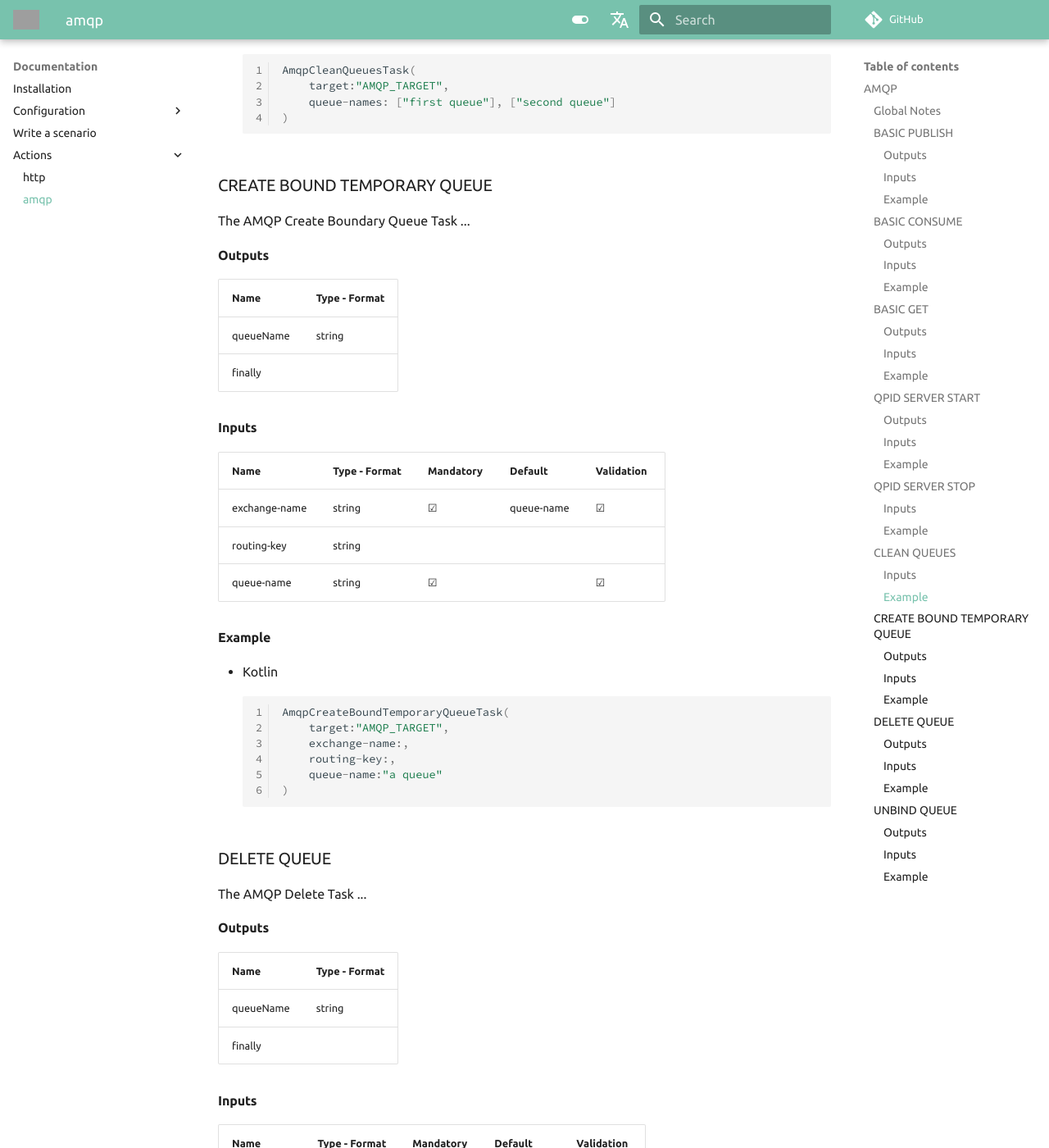
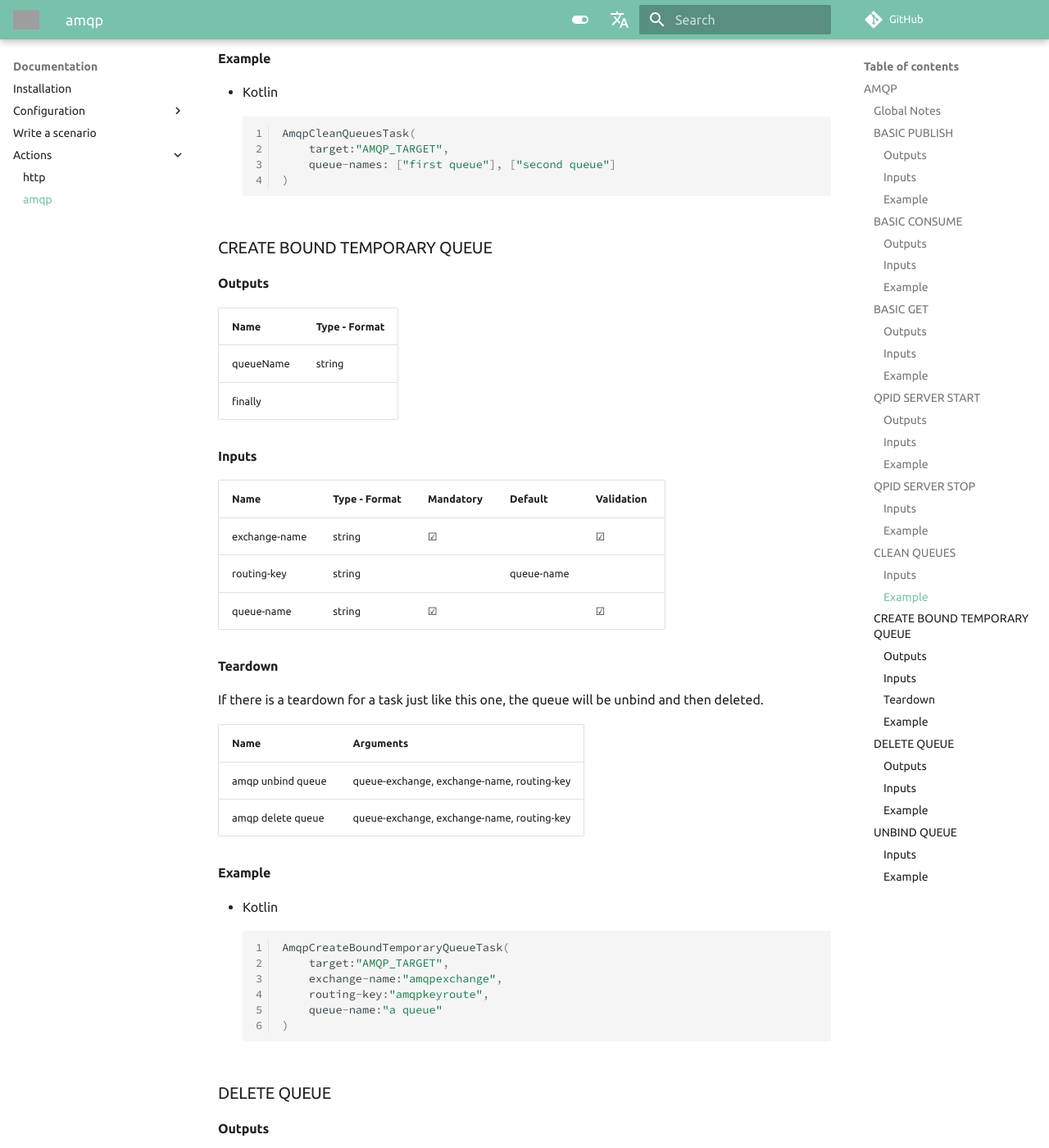
Before and after one commit to chutney-testing/chutney-testing.github.io-legacy, an MkDocs documentation site: the page built from docs/actions/amqp.md, in a window 1280 px wide and 1400 px high, scrolled down 4170 px. Shown: the whole window at 82% size. Built offline with MkDocs 1.6.1 and Material for MkDocs 9.7.7, drawn with Linux system fonts in a browser that asks for light colours; comment, search, counter and statistics services are not loaded; some of the changed text lies outside the part shown; grey boxes are pictures that could not be loaded.

Commit message:
doc: tweaks amqp task

````diff
--- a/docs/actions/amqp.md
+++ b/docs/actions/amqp.md
@@ -28,10 +28,12 @@
     ``` kotlin
     AmqpBasicPublishTask(
         target: "AMQP_TARGET",
-        exchange-name:,
-        routing-key:,
-        payload:,
-        headers:,
+        exchange-name:"amqpexchange",
+        routing-key:"amqpkeyroute",
+        payload:"my payload",
+        headers = mapOf(
+          "Content-Type" to "application/json"
+        ),
         properties:
     )
     ```
@@ -159,8 +163,6 @@
 
 ## CREATE BOUND TEMPORARY QUEUE
 
-The AMQP Create Boundary Queue Task ...
-
 ### Outputs
 
 | Name         | Type - Format                               |
@@ -172,9 +174,19 @@
 
 | Name         | Type - Format   | Mandatory | Default    | Validation |
 |:-------------|:----------------|:----------|:-----------|:-----------|
-| exchange-name| string          |  &#9745;  | queue-name |  &#9745;   |
-| routing-key  | string          |           |            |            |
+| exchange-name| string          |  &#9745;  |            |  &#9745;   |
+| routing-key  | string          |           | queue-name |            |
 | queue-name   | string          |  &#9745;  |            |  &#9745;   |
+
+### Teardown
+
+If there is a teardown for a task just like this one, the queue will be unbind and then deleted.
+
+| Name                 | Arguments                                   |
+|:---------------------|:--------------------------------------------|
+| amqp unbind queue    | queue-exchange, exchange-name, routing-key  |
+| amqp delete queue    | queue-exchange, exchange-name, routing-key  |
+
 
 ### Example
 
@@ -182,16 +194,14 @@
     ``` kotlin
     AmqpCreateBoundTemporaryQueueTask(
         target:"AMQP_TARGET",
-        exchange-name:,
-        routing-key:,
+        exchange-name:"amqpexchange",
+        routing-key:"amqpkeyroute",
         queue-name:"a queue"
     )
     ```
 
 
 ## DELETE QUEUE
-
-The AMQP Delete Task ...
 
 ### Outputs
 
@@ -218,15 +228,11 @@
 
 ## UNBIND QUEUE
 
-The AMQP Unbind Queue Task ...
-
-### Outputs
-
 ### Inputs
 
 | Name         | Type - Format   | Mandatory | Default | Validation |
 |:-------------|:----------------|:----------|:--------|:-----------|
-| queue-name   | string          |           |         |  &#9745;   |
+| queue-name   | string          |  &#9745;  |         |  &#9745;   |
 | exchange-name| string          |           |         |            |
 | routing-key  | string          |           |         |            |
 
@@ -237,7 +243,7 @@
         AmqpUnbindQueueTask(
         target:"AMQP_TARGET",
         queue-name:"a queue",
-        exchange-name:,
-        routing-key:
+        exchange-name:"amqpexchange",
+        routing-key:"amqpkeyroute"
     )
     ```
````
Also changed, not shown: other parts of docs/actions/amqp.md (+4 -2 lines).
